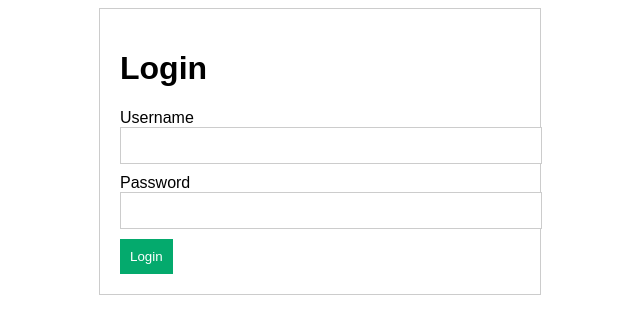
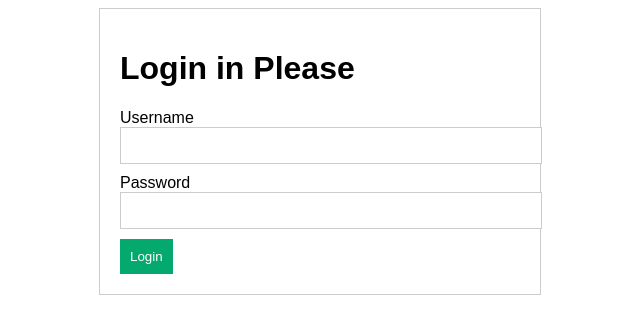
Before and after one commit to saikat455/Html-Css-practice, a plain HTML site: page index.html in a window 1280 px wide. Shown: the whole page, without its empty margins (320-960 px from the left). Drawn offline with Linux system fonts and the light colour scheme.

Commit message:
second commit

```diff
--- a/index.html
+++ b/index.html
@@ -40,7 +40,7 @@ button {
 </head>
 <body>
 <div class="container">
-  <h1>Login</h1>
+  <h1>Login in Please</h1>
   <form action="/login" method="post">
     <div class="form-group">
       <label for="username">Username</label>
```
